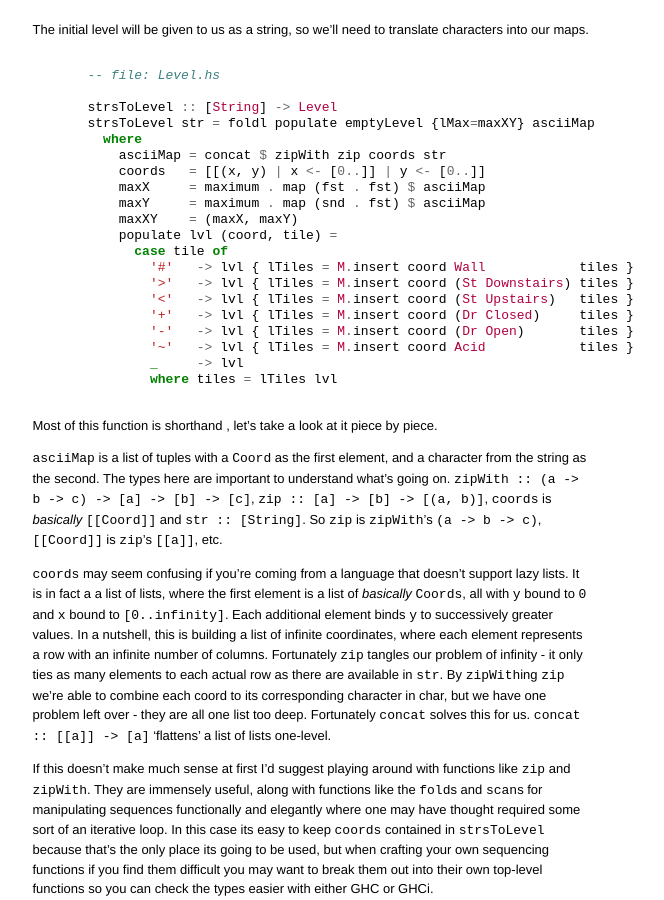
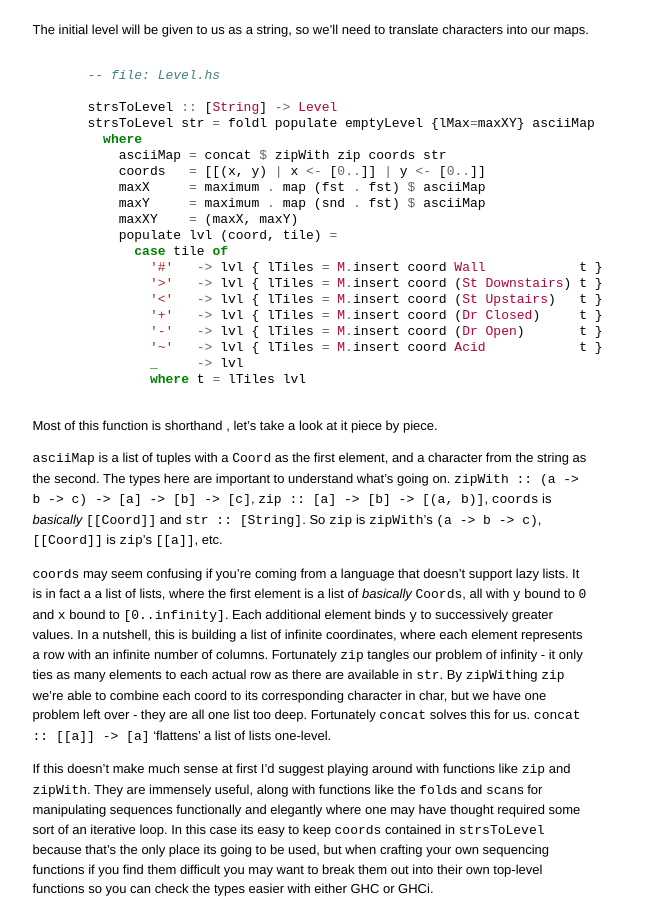
Before and after one commit to jamiltron/jamiltron.github.com, a Jekyll site: the page built from _posts/2012-07-20-Code_Us_Some_Roguelike2.markdown, in a window 1280 px wide and 900 px high, scrolled down 4319 px. Shown: the whole window, without its empty margins (328-992 px from the left). Built offline with Jekyll 4.4.1, drawn with Linux system fonts in a browser that asks for light colours; some web fonts are replaced; Markdown is read by kramdown in place of the engine named in the settings; comment, search, counter and statistics services are not loaded.

Commit message:
Formatting

```diff
--- a/_posts/2012-07-20-Code_Us_Some_Roguelike2.markdown
+++ b/_posts/2012-07-20-Code_Us_Some_Roguelike2.markdown
@@ -313,14 +313,14 @@
     maxXY    = (maxX, maxY)
     populate lvl (coord, tile) =
       case tile of
-        '#'   -> lvl { lTiles = M.insert coord Wall            tiles }
-        '>'   -> lvl { lTiles = M.insert coord (St Downstairs) tiles }
-        '<'   -> lvl { lTiles = M.insert coord (St Upstairs)   tiles }
-        '+'   -> lvl { lTiles = M.insert coord (Dr Closed)     tiles }
-        '-'   -> lvl { lTiles = M.insert coord (Dr Open)       tiles }
-        '~'   -> lvl { lTiles = M.insert coord Acid            tiles }
+        '#'   -> lvl { lTiles = M.insert coord Wall            t }
+        '>'   -> lvl { lTiles = M.insert coord (St Downstairs) t }
+        '<'   -> lvl { lTiles = M.insert coord (St Upstairs)   t }
+        '+'   -> lvl { lTiles = M.insert coord (Dr Closed)     t }
+        '-'   -> lvl { lTiles = M.insert coord (Dr Open)       t }
+        '~'   -> lvl { lTiles = M.insert coord Acid            t }
         _     -> lvl
-        where tiles = lTiles lvl
+        where t = lTiles lvl
 
 {% endhighlight %}
 
```
